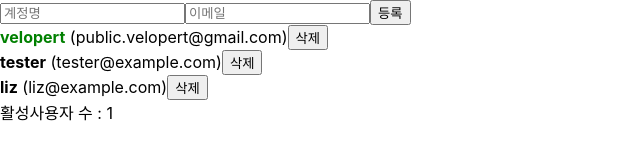
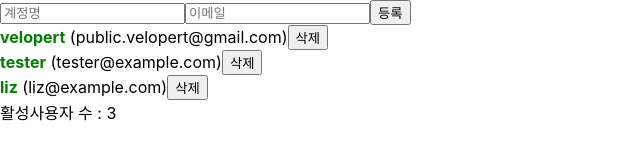
Before and after one commit to kimmjieun/react-study, a React (Create React App) app: page / in a window 1280 px wide. Shown: the top 160 px of the page, without its empty margins (0-640 px from the left). Built offline with nearby package versions, Linux system fonts and the light colour scheme.

Commit message:
App.js->콘솔메시지 수정,initialState false->true 수정&UserList->className 추가

```diff
--- a/src/App.js
+++ b/src/App.js
@@ -6,7 +6,7 @@ import CreateUser from './CreateUser';
 import UserList from './UserList';
 
 function countActiveUsers(users) {
-  console.log('활성 사용자 수를 (수정사항입니다) 세는중...');
+  console.log('활성 사용자 수를 (수정사항입니다)(branch3 수정) 세는중...');
   return users.filter(user => user.active).length;
 }
 
@@ -22,13 +22,13 @@ const initialState = {
       id: 2,
       username: 'tester',
       email: 'tester@example.com',
-      active: false
+      active: true // branch3 false->true
     },
     {
       id: 3,
       username: 'liz',
       email: 'liz@example.com',
-      active: false
+      active: true // branch3 false->true
     }
   ]
 };
--- a/src/UserList.js
+++ b/src/UserList.js
@@ -2,7 +2,7 @@ import React,{useEffect} from 'react';
 
 const User = React.memo(function User({ user, onRemove, onToggle }) {
   return (
-    <div>
+    <div className="test-branch3">
       <b
         style={{
           cursor: 'pointer',
```
